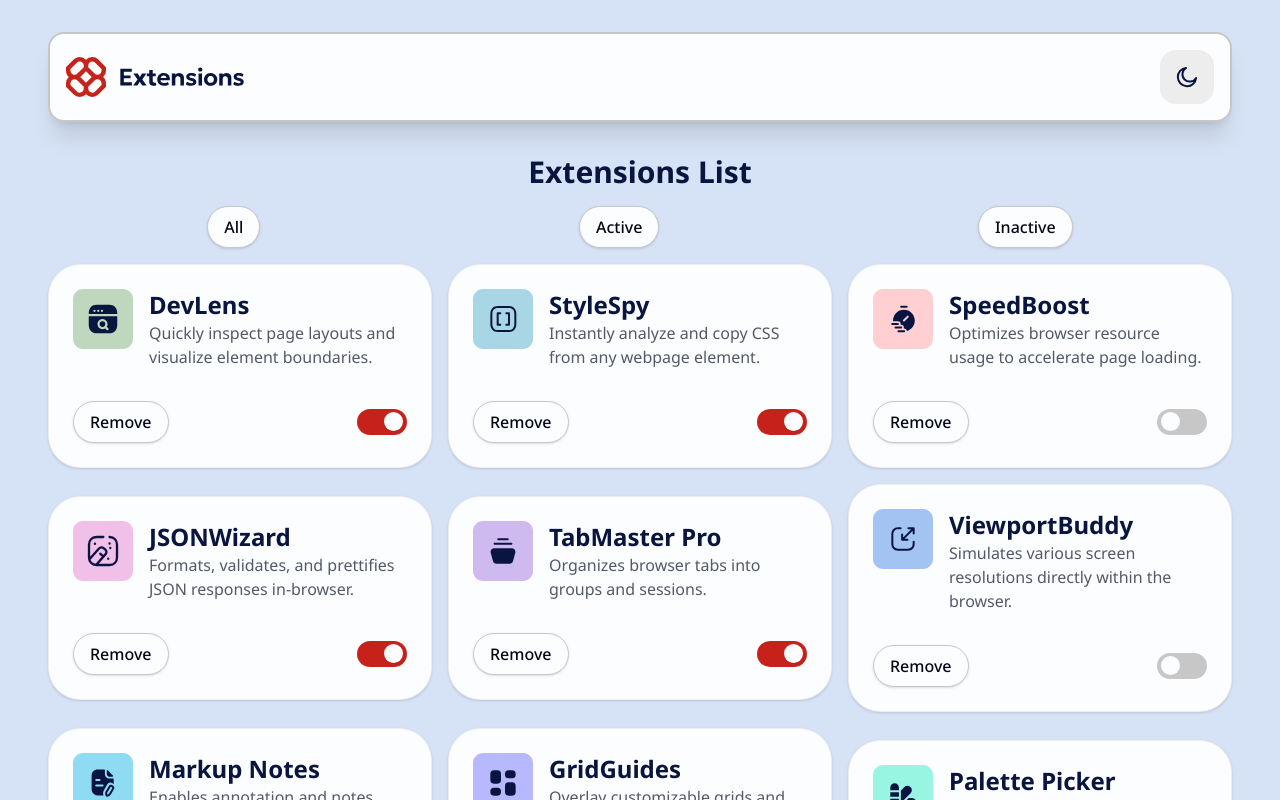
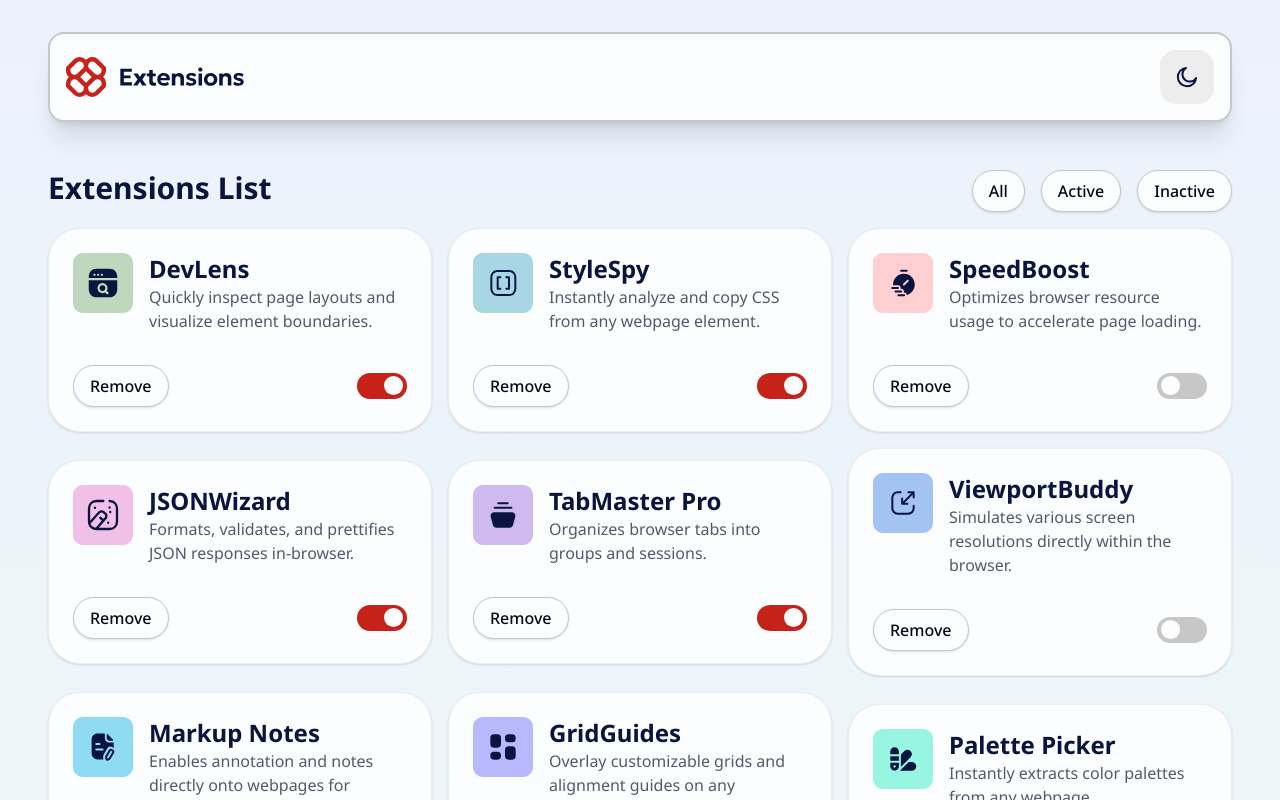
Before and after one commit to calululu/browser-extension-manager-ui, a React (Vite) app: page / in a window 1280 px wide. Shown: the top 800 px of the page. Built offline with nearby package versions, Linux system fonts and the light colour scheme.

Commit message:
restyled buttons

```diff
--- a/index.html
+++ b/index.html
@@ -12,7 +12,7 @@
     <title>Frontend Mentor | Browser extensions manager UI</title>
   </head>
   <body
-    class="mx-4 flex flex-col items-center justify-center bg-neutral-200 dark:bg-neutral-900"
+    class="mx-4 flex flex-col items-center justify-center bg-gradient-to-b from-[#ebf2fc] to-[#eef8f9] dark:from-[#040816] dark:to-[#091540]"
   >
     <div id="root"></div>
     <script type="module" src="/src/main.tsx"></script>
--- a/src/App.tsx
+++ b/src/App.tsx
@@ -7,9 +7,6 @@ function App() {
   return (
     <div className="max-w-[1440px]">
       <Header />
-      <h1 className="font-notosans-b my-4 text-center text-3xl dark:text-neutral-100">
-        Extensions List
-      </h1>
 
       {/* wrap all the components I need in the ConextAPI component */}
       <ModalProvider>
--- a/src/assets/css/main.css
+++ b/src/assets/css/main.css
@@ -23,13 +23,6 @@
 }
 
 @layer components {
-  .light-gradient {
-    background: linear-gradient(180deg, #ebf2fc 0%, #eef8f9 100%);
-  }
-  .dark-gradient {
-    background: linear-gradient(180deg, #040816 0%, #091540 100%);
-  }
-
   body {
     font-family: notosans-r, sans-serif;
     color: var(--color-neutral-800);
--- a/src/components/Button.tsx
+++ b/src/components/Button.tsx
@@ -29,7 +29,7 @@ export default function Button({
     return (
       <button
         onClick={handleClick}
-        className="font-notosans-m dark:text-neutral-0 rounded-4xl bg-neutral-0 border-1 hover:text-neutral-0 cursor-pointer border-neutral-300 px-4 py-2 text-neutral-900 shadow hover:border-red-700 hover:bg-red-700 dark:border-neutral-500 dark:bg-neutral-600 dark:hover:border-red-500 dark:hover:bg-red-500 dark:hover:text-neutral-900"
+        className="font-notosans-m dark:text-neutral-0 rounded-4xl bg-neutral-0 border-1 hover:text-neutral-0 cursor-pointer border-neutral-300 px-4 py-2 text-neutral-900 shadow hover:border-red-700 hover:bg-red-700 active:border-red-700 active:bg-red-700 dark:border-neutral-500 dark:bg-neutral-600 dark:hover:border-red-500 dark:hover:bg-red-500 dark:hover:text-neutral-900 dark:active:border-red-500 dark:active:bg-red-500"
       >
         {children}
       </button>
--- a/src/components/Extensions.tsx
+++ b/src/components/Extensions.tsx
@@ -4,10 +4,15 @@ import CardCollection from "./CardCollection";
 export default function Extensions() {
   return (
     <div>
-      <div className="my-4 flex justify-around">
-        <Button>All</Button>
-        <Button>Active</Button>
-        <Button>Inactive</Button>
+      <div className="flex flex-col xl:flex-row xl:justify-between">
+        <h1 className="font-notosans-b my-4 text-center text-3xl dark:text-neutral-100">
+          Extensions List
+        </h1>
+        <div className="my-4 flex justify-around xl:justify-center xl:gap-4">
+          <Button>All</Button>
+          <Button>Active</Button>
+          <Button>Inactive</Button>
+        </div>
       </div>
       <CardCollection />
     </div>
```
